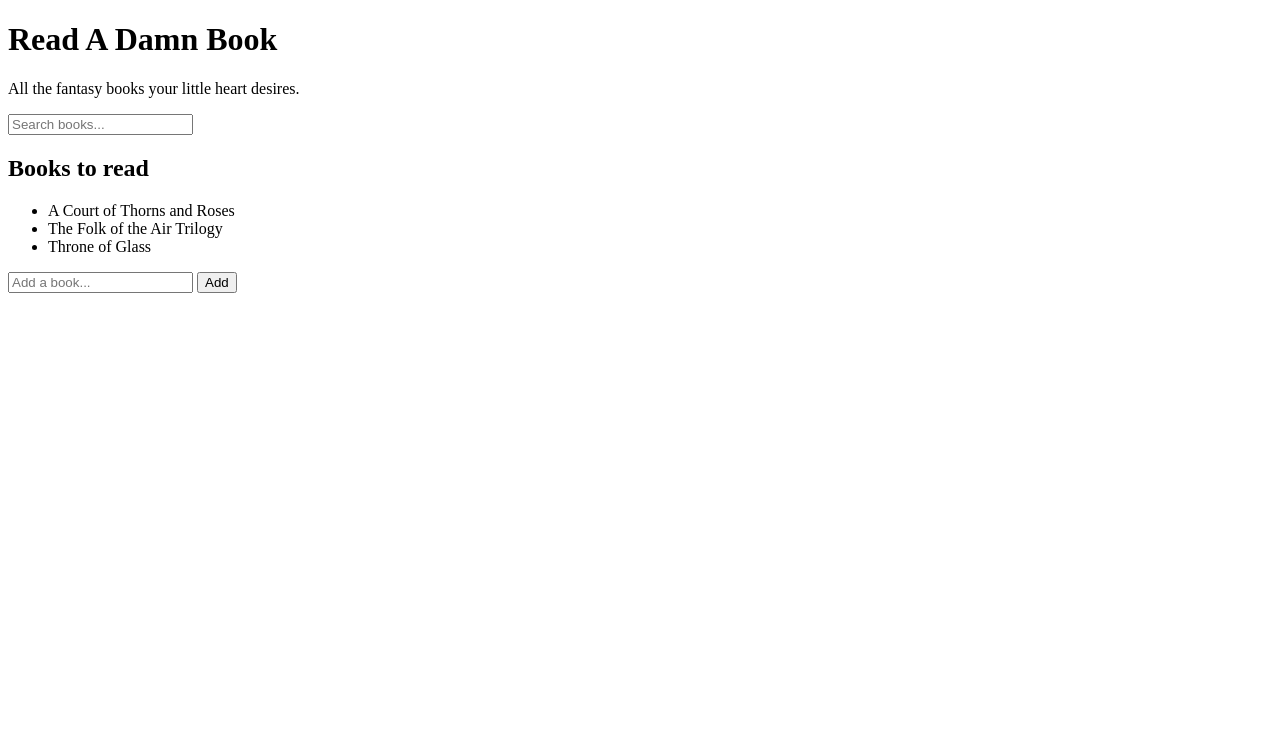
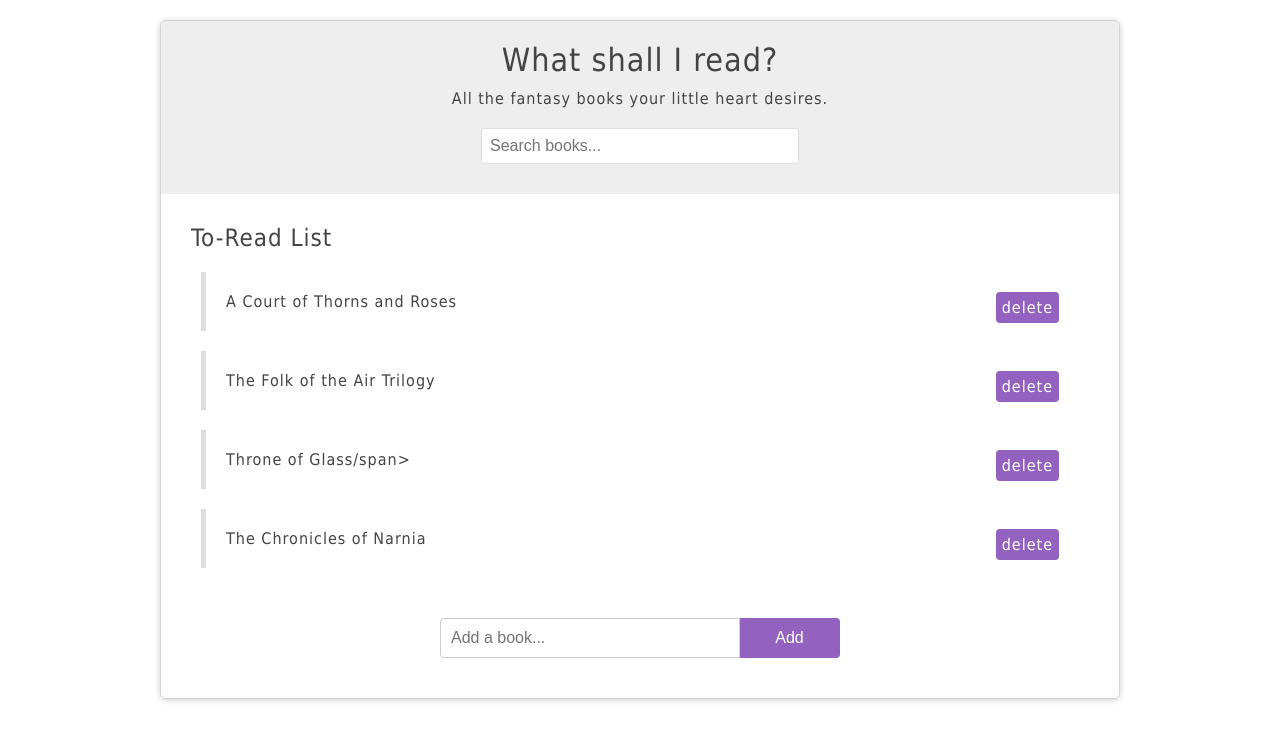
Before and after one commit to aacarring/reading-list, a plain HTML site: page index.html in a window 1280 px wide. Drawn offline with Linux system fonts and the light colour scheme.

Commit message:
Added layout in html, styling in css

```diff
--- a/index.html
+++ b/index.html
@@ -1,46 +1,48 @@
 <!DOCTYPE html>
-<html lang="en">
+<html>
   <head>
-    <meta charset="UTF-8">
-    <meta name="viewport" content="width=device-width, initial-scale=1.0">
-    <title>Reading List</title>
-    <link rel="stylesheet" href="/styles.css">
+    <meta charset="utf-8">
+    <link href="styles.css" rel="stylesheet" />
+    <title>Book List</title>
   </head>
   <body>
-    <div class="wrapper">
+  	<div id="wrapper">
 	    <header>
-            <div class="page-banner">
-                <h1 class="title">Read A Damn Book</h1>
+	    	<div id="page-banner">
+	    		<h1 class="title">What shall I read?</h1>
           <p>All the fantasy books your little heart desires.</p>
           <form id="search-books">
-                    <input type="text" placeholder="Search books...">
+            <input type="text" placeholder="Search books..." />
           </form>
 	    	</div>
 	    </header>
 	    <div id="book-list">
-        <h2 class="title">Books to read</h2>
+	    	<h2 class="title">To-Read List</h2>
 	    	<ul>
 	    		<li>
 	    			<span class="name">A Court of Thorns and Roses</span>
-                <span class="delete"></span>
+	    			<span class="delete">delete</span>
 	    		</li>
 	    		<li>
 	    			<span class="name">The Folk of the Air Trilogy</span>
-                <span class="delete"></span>
+	    			<span class="delete">delete</span>
 	    		</li>
 	    		<li>
-                <span class="name">Throne of Glass</span>
-                <span class="delete"></span>
+	    			<span class="name">Throne of Glass/span>
+	    			<span class="delete">delete</span>
+	    		</li>
+	    		<li>
+	    			<span class="name">The Chronicles of Narnia</span>
+	    			<span class="delete">delete</span>
 	    		</li>
 	    	</ul>
 	    </div>
-    <form id="add-post">
-        <input type="text" placeholder="Add a book...">
+	    <form id="add-book">
+	    	<input type="text" placeholder="Add a book..." />
 	    	<button>Add</button>
 	    </form>
 
     </div>
-
-<script src="/app.js"></script>
+    <script src="app.js"></script>
   </body>
 </html>
--- a/styles.css
+++ b/styles.css
@@ -0,0 +1,136 @@
+body{
+    font-family: Tahoma;
+    color: #444;
+    letter-spacing: 1px;
+}
+
+h1, h2{
+    font-weight: normal;
+}
+
+#wrapper{
+    width: 90%;
+    max-width: 960px;
+    margin: 20px auto;
+    border-radius: 6px;
+    box-shadow: 0px 1px 6px rgba(0,0,0,0.2);
+    box-sizing: border-box;
+    padding: 0 0 20px;
+    overflow: hidden;
+    border: 1px solid lightgray;
+}
+
+#page-banner{
+    background: #eee ;
+    padding: 10px 0;
+
+}
+
+#page-banner h1, #page-banner p{
+    width: 100%;
+    text-align: center;
+    margin: 10px 0;
+}
+
+#page-banner input{
+    width: 90%;
+    max-width: 300px;
+    margin: 20px auto;
+    display: block;
+    padding: 8px;
+    border: 1px solid #ddd;
+    border-radius: 4px;
+    font-size: 16px;
+    color: #444;
+}
+
+#book-list, #add-book, #tabbed-content{
+    margin: 30px;
+}
+
+#book-list ul, #tabbed-content ul{
+    list-style-type: none;
+    padding: 0;
+}
+
+#book-list li{
+    padding: 20px;
+    border-left: 5px solid #ddd;
+    margin: 20px 10px;
+}
+
+#book-list li:hover{
+    border-color: #9361bf;
+}
+
+.delete{
+    float: right;
+    background: #9361bf;
+    padding: 6px;
+    border-radius: 4px;
+    cursor: pointer;
+    color: white;
+}
+
+.delete:hover{
+    background: #333;
+}
+
+#add-book{
+    width: 400px;
+    margin: 0 auto;
+}
+
+#add-book input{
+    display: block;
+    margin: 20px 0;
+    padding: 10px;
+    border: 1px solid #ccc;
+    font-size: 16px;
+    border-radius: 4px 0 0 4px;
+    box-sizing: border-box;
+    width: 300px;
+    float: left;
+}
+
+#add-book button{
+    border: 1px solid #9361bf;
+    background: #9361bf;
+    padding: 10px 20px;
+    font-size: 16px;
+    display: inline-block;
+    margin: 0;
+    border-radius: 0 4px 4px 0;
+    cursor: pointer;
+    width: 100px;
+    float: left;
+    margin: 20px 0;
+    border-left: 0;
+    color: white;
+}
+
+#add-book:after{
+    content: '';
+    display: block;
+    clear: both;
+}
+
+/*
+#tabbed-content li{
+    display: inline-block;
+    padding: 10px 14px;
+    background: #ddd;
+    border-radius: 4px;
+    cursor: pointer;
+    margin-right: 10px;
+}
+#tabbed-content .tab{
+    display: none;
+    border: 1px solid #ddd;
+    padding: 0 10px;
+    border-radius: 4px;
+}
+#tabbed-content .tab.active{
+    display: block;
+}
+/*
```
Lines whose indentation alone changed are shown as unchanged.
